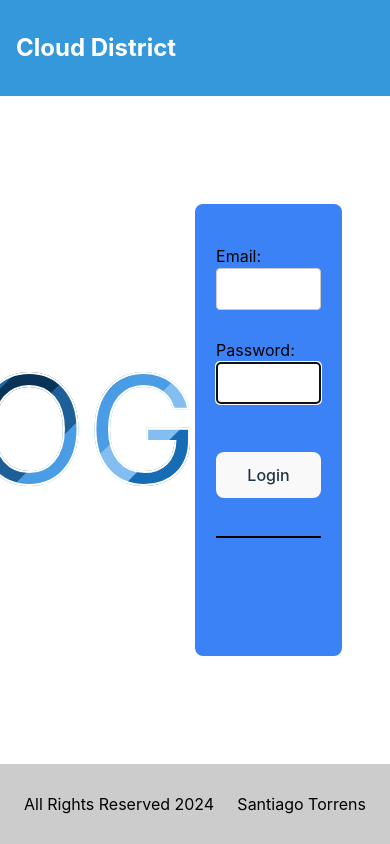
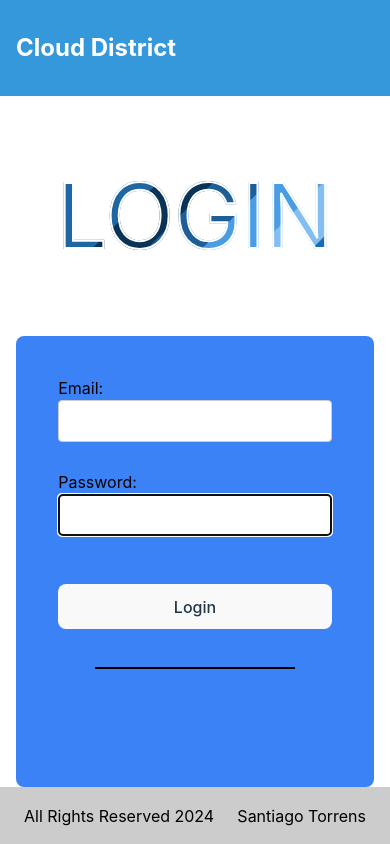
Before and after one commit to SantiTorrens/usersApiIntegration, a React (Vite) app: page / in a window 390 px wide. Built offline with nearby package versions, Linux system fonts and the light colour scheme.

Commit message:
fix. login styles on mobile

```diff
--- a/src/layouts/MainLayout.tsx
+++ b/src/layouts/MainLayout.tsx
@@ -28,7 +28,12 @@ const ChildrenContainer = styled.div`
   height: 100%;
   margin-left: auto;
   margin-right: auto;
-  padding: 2rem`
+  padding: 2rem
+  @media (max-width: 1024px) {
+    padding: 0.5rem
+  }
+
+  `
 
 export default function MainLayout({ children }: MainLayoutProps) {
   return (
--- a/src/styles/global.css
+++ b/src/styles/global.css
@@ -1,9 +1,5 @@
 .animatedHeadline {
-    font-size: 150px;
-    line-height: 240px;
-    color: transparent;
-    -webkit-text-stroke: 2px white;
-    text-align: center;
+
     background: url("/public/stripes.jpg");
     -webkit-background-clip: text;
     background-position: 0 0;
--- a/src/views/Auth/Login/index.tsx
+++ b/src/views/Auth/Login/index.tsx
@@ -54,9 +54,9 @@ export default function Login(): ReactElement {
     <S.LoginPageContainer>
       <S.LoginFormContainer>
         <S.HeaderContainer>
-          <h2 className="animatedHeadline">LOGIN</h2>
+          <S.Headline className="animatedHeadline">LOGIN</S.Headline>
         </S.HeaderContainer>
-        <Card classes="flex items-center flex-col w-1/2 1-2/3 gap-8 p-2 py-10 mx-auto my-auto">
+        <Card classes="flex items-center flex-col lg:w-1/2 w-full md:w-2/3 gap-8 p-2 py-10 mx-auto my-auto">
           <S.FormContainer onSubmit={submit} >
             <FormInput
               label="Email"
--- a/src/views/Auth/Login/styles.ts
+++ b/src/views/Auth/Login/styles.ts
@@ -2,11 +2,7 @@ import styled from "styled-components";
 import MainLayout from "../../../layouts/MainLayout";
 
 // Styled component for the login page container
-export const LoginPageContainer = styled(MainLayout)`
-  .animatedHeadline {
-    /* Add your styles for the headline */
-  }
-`;
+export const LoginPageContainer = styled(MainLayout)``;
 
 // Styled component for the login form container
 export const LoginFormContainer = styled.div`
@@ -16,14 +12,27 @@ export const LoginFormContainer = styled.div`
     align-items: center;
     width: 100%;
     height: 100%;
+    @media (max-width: 1024px) {
+        flex-direction: column;
+    }
 `;
 export const HeaderContainer = styled.div`
     width: 50%;
     display: flex;
     align-items: center;
     justify-content: center;
+`;
+export const Headline = styled.h2`
+    font-size: 150px;
+    line-height: 240px;
+    color: transparent;
+    -webkit-text-stroke: 2px white;
+    text-align: center;
+    @media (max-width: 1024px) {
+      font-size: 90px;
+    }
 
-`
+`;
 // Styled component for the form container
 export const FormContainer = styled.form`
     display: flex;
@@ -33,7 +42,7 @@ export const FormContainer = styled.form`
     margin-right: auto;
     gap: 0.5rem;
     width: 100%;
-  width: 80%;;
+    width: 80%;
 `;
 
 // Styled component for the button
```
Lines whose indentation alone changed are shown as unchanged.
